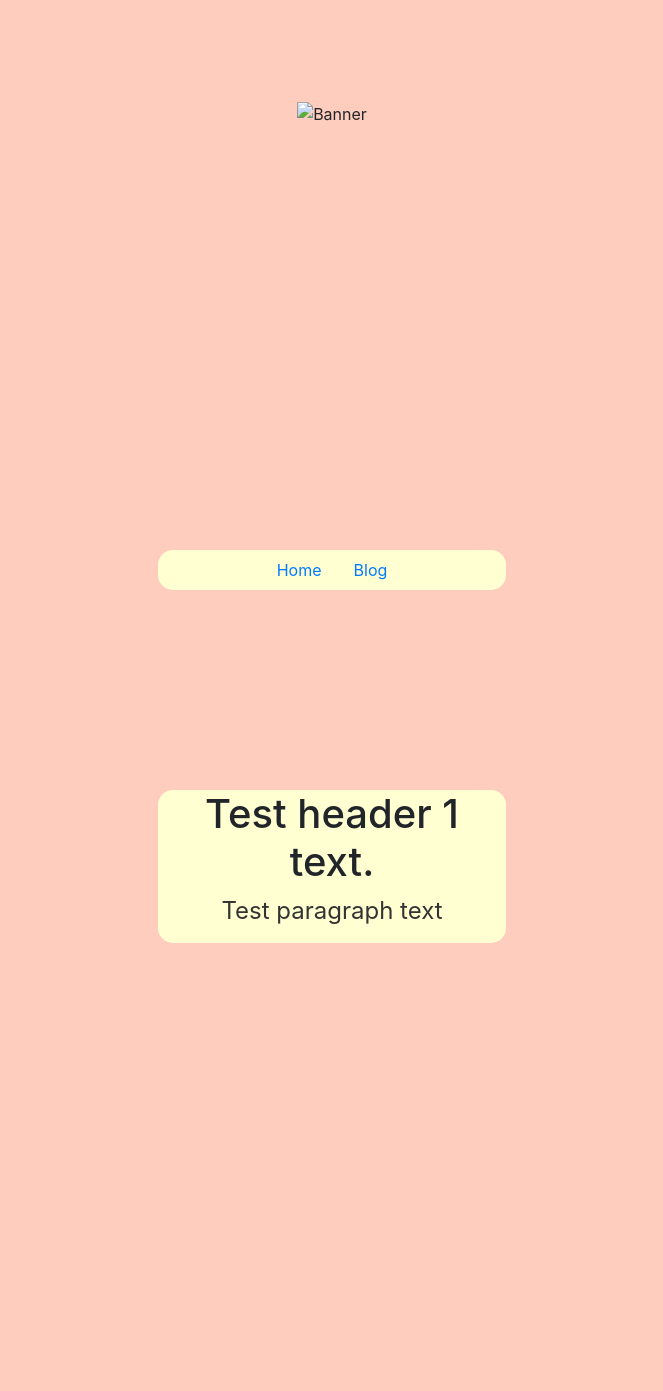
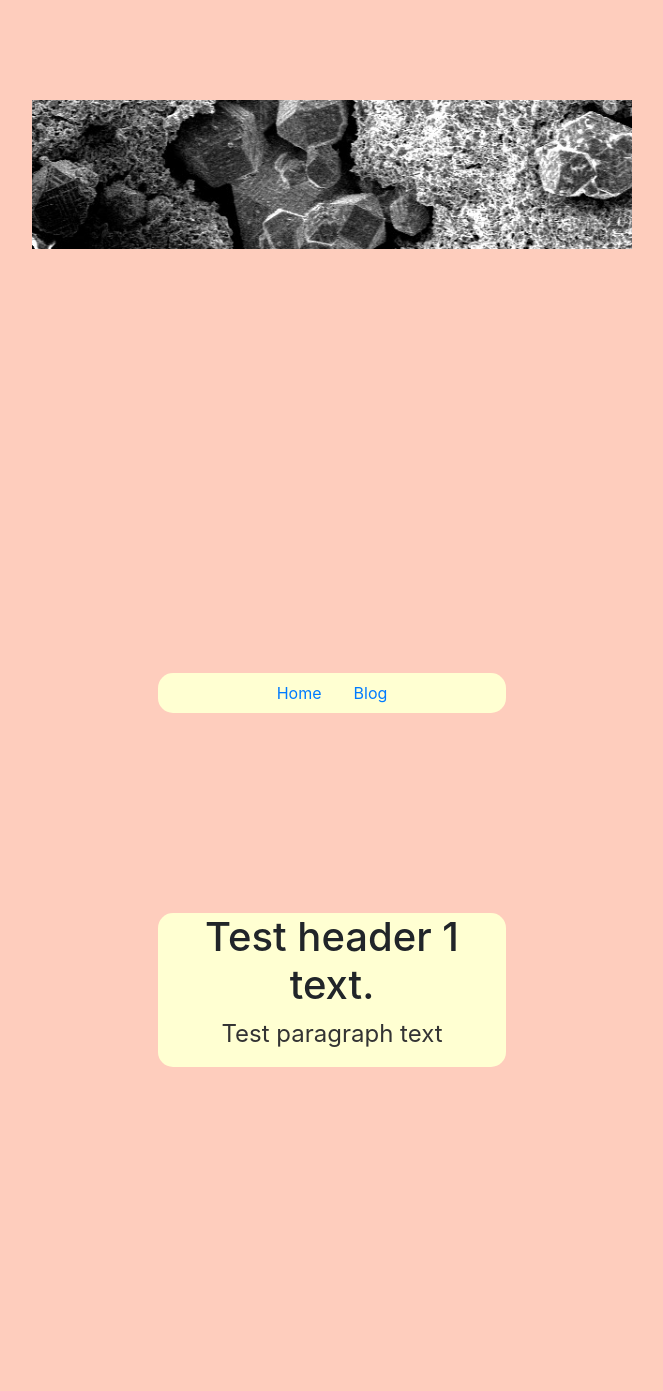
Before and after one commit to emilyripka/nano_NMR, a Jekyll site: the page built from index.html, in a window 1280 px wide. Shown: the whole page, without its empty margins (116-779 px from the left). Built offline with Jekyll 4.4.1, drawn with Linux system fonts in a browser that asks for light colours; before the commit the page ends 1267 px from its top, so only the background shows below that.

Commit message:
banner addition

```diff
--- a/_layouts/default.html
+++ b/_layouts/default.html
@@ -18,7 +18,7 @@
       <div class='container-fluid'>
          <div class="row" style="border: none">
             <div class="col-sm-12" align="center">
-               <img src="/images/SEMbanner.jpg" class="img-fluid"
+               <img src="/nano_NMR/images/SEMbanner.jpg" class="img-fluid"
 		       alt="Banner" style="width:600px;">
             </div>
 	 </div>
```
Also changed, not shown: images/SEMbanner.jpg (renamed from SEMbanner.jpg).
